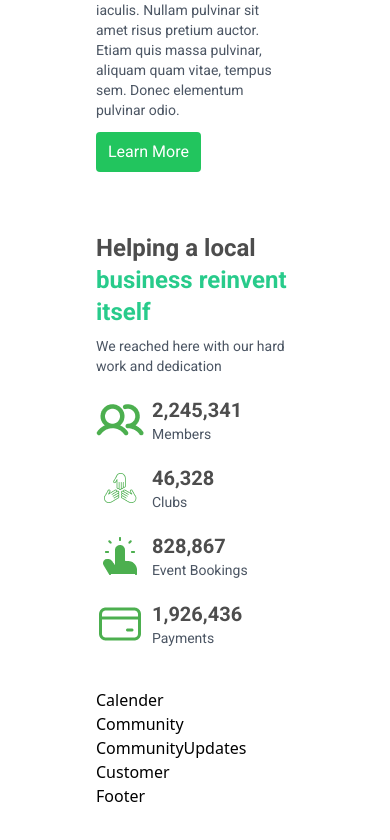
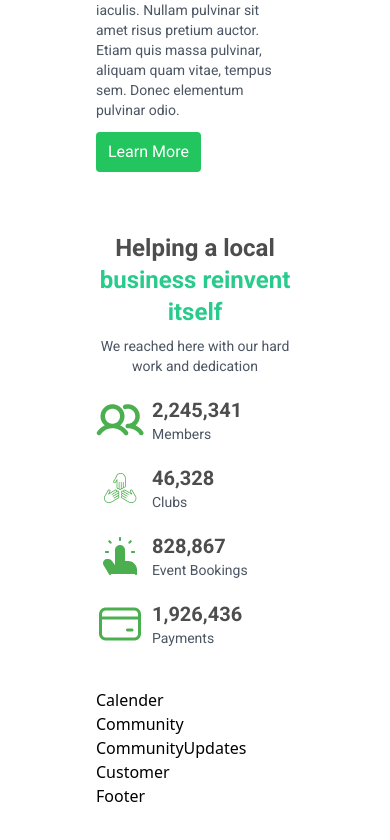
Before and after one commit to the-diako/Agency-Website, a React (Vite) app: page / in a window 390 px wide. Shown: the part 2482-3322 px from the top of the page. Built offline with nearby package versions, Linux system fonts and the light colour scheme.

Commit message:
Update the text section.

```diff
--- a/src/components/Achievements.jsx
+++ b/src/components/Achievements.jsx
@@ -4,7 +4,7 @@ import { featuers } from "../constants";
 const Achievements = () => {
   return (
     <div className="w-full flex flex-col items-center justify-center lg:flex-row my-10">
-      <div className="w-full lg:w-1/2">
+      <div className="w-full lg:w-1/2 text-center lg:text-start">
         <h1 className="text-[#4D4D4D] text-2xl md:text-4xl font-semibold font-Roboto mb-2">
           Helping a local <br />
           <span className="text-primary">business reinvent itself</span>
```
